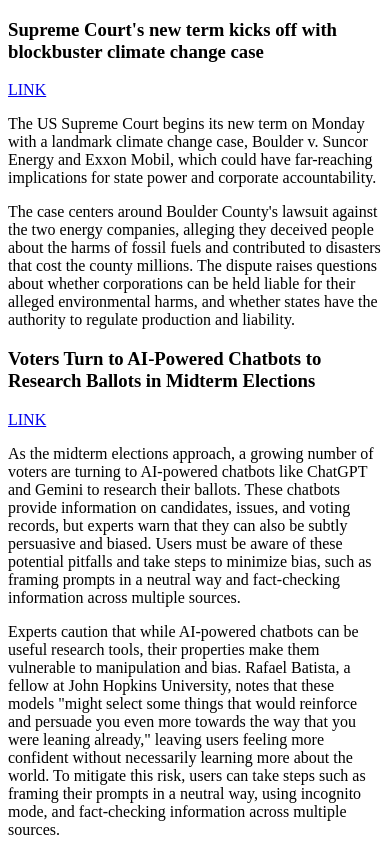
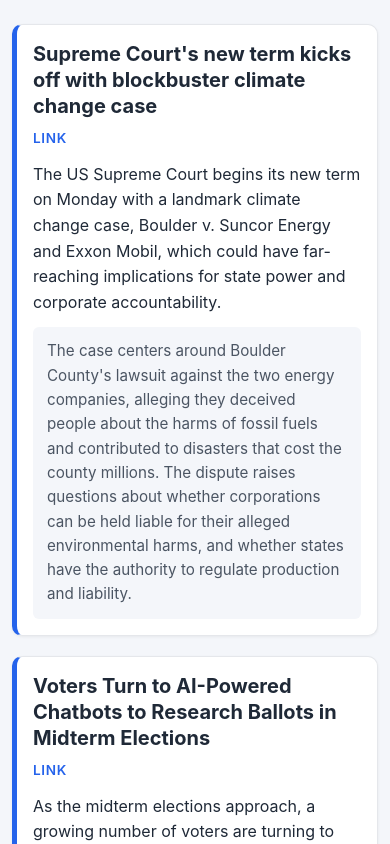
Before and after one commit to cmckee318/AINews, a plain HTML site: page src/Webpage/main.html in a window 390 px wide. Both pictures are taken after a click on the button "Press for AI News". Shown: the top 844 px of the page. Drawn offline with Linux system fonts and the light colour scheme.

Commit message:
added style.css

```diff
--- a/src/Webpage/main.html
+++ b/src/Webpage/main.html
@@ -4,16 +4,18 @@
     <meta charset="UTF-8">
     <title>AINews</title>
     <script src="index.js" defer></script>
+    <link rel="stylesheet" href="style.css">
 </head>
 <body>
     <div class = "container" id="mainContainer">
         <button id = "mainBtn">Press for AI News</button>
-        <div class = "newsContain">
-            <h3 class = title>Title</h3>
-            <a href="link" class = "link">Link</a>
-            <p class = "summary">Description</p>
-            <p class = "facts">Facts</p>
-        </div>
+<!--        <div class = "newsContain">-->
+<!--            <h3 class = title>Title</h3>-->
+<!--            <a href="link" class = "link">Link</a>-->
+<!--            <p class = "summary">Description</p>-->
+<!--            <p class = "facts">Facts</p>-->
+<!--        </div>-->
+<!--        -->
     </div>
 
 </body>
--- /dev/null
+++ b/src/Webpage/style.css
@@ -0,0 +1,114 @@
+:root {
+    --bg: #f4f6fa;
+    --card-bg: #ffffff;
+    --text: #1f2937;
+    --muted: #4b5563;
+    --accent: #2563eb;
+    --accent-dark: #1d4ed8;
+    --border: #e5e7eb;
+}
+
+* {
+    box-sizing: border-box;
+}
+
+body {
+    margin: 0;
+    padding: 40px 16px;
+    background: var(--bg);
+    color: var(--text);
+    font-family: -apple-system, BlinkMacSystemFont, "Segoe UI", Roboto, Helvetica, Arial, sans-serif;
+    line-height: 1.6;
+}
+
+.container {
+    max-width: 760px;
+    margin: 0 auto;
+    display: flex;
+    flex-direction: column;
+    gap: 20px;
+}
+
+#mainBtn {
+    align-self: center;
+    padding: 12px 28px;
+    font-size: 1rem;
+    font-weight: 600;
+    color: #fff;
+    background: var(--accent);
+    border: none;
+    border-radius: 999px;
+    cursor: pointer;
+    box-shadow: 0 2px 6px rgba(37, 99, 235, 0.3);
+    transition: background 0.15s ease, transform 0.15s ease, box-shadow 0.15s ease;
+}
+
+#mainBtn:hover {
+    background: var(--accent-dark);
+    transform: translateY(-1px);
+    box-shadow: 0 4px 10px rgba(37, 99, 235, 0.35);
+}
+
+#mainBtn:active {
+    transform: translateY(0);
+}
+
+.newsContain {
+    background: var(--card-bg);
+    border: 1px solid var(--border);
+    border-left: 5px solid var(--accent);
+    border-radius: 10px;
+    padding: 20px 24px;
+    box-shadow: 0 1px 3px rgba(0, 0, 0, 0.06);
+    transition: box-shadow 0.2s ease, transform 0.2s ease;
+}
+
+.newsContain:hover {
+    box-shadow: 0 6px 16px rgba(0, 0, 0, 0.1);
+    transform: translateY(-2px);
+}
+
+.title {
+    margin: 0 0 6px;
+    font-size: 1.25rem;
+    line-height: 1.3;
+}
+
+.newsContain a {
+    display: inline-block;
+    margin-bottom: 12px;
+    font-size: 0.85rem;
+    font-weight: 600;
+    letter-spacing: 0.05em;
+    text-transform: uppercase;
+    color: var(--accent);
+    text-decoration: none;
+}
+
+.newsContain a:hover {
+    text-decoration: underline;
+}
+
+.summary {
+    margin: 0 0 12px;
+    color: var(--text);
+}
+
+.facts {
+    margin: 0;
+    padding: 12px 14px;
+    font-size: 0.95rem;
+    color: var(--muted);
+    background: var(--bg);
+    border-radius: 6px;
+}
+
+@media (max-width: 600px) {
+    body {
+        padding: 24px 12px;
+    }
+
+    .newsContain {
+        padding: 16px;
+    }
+}
```
